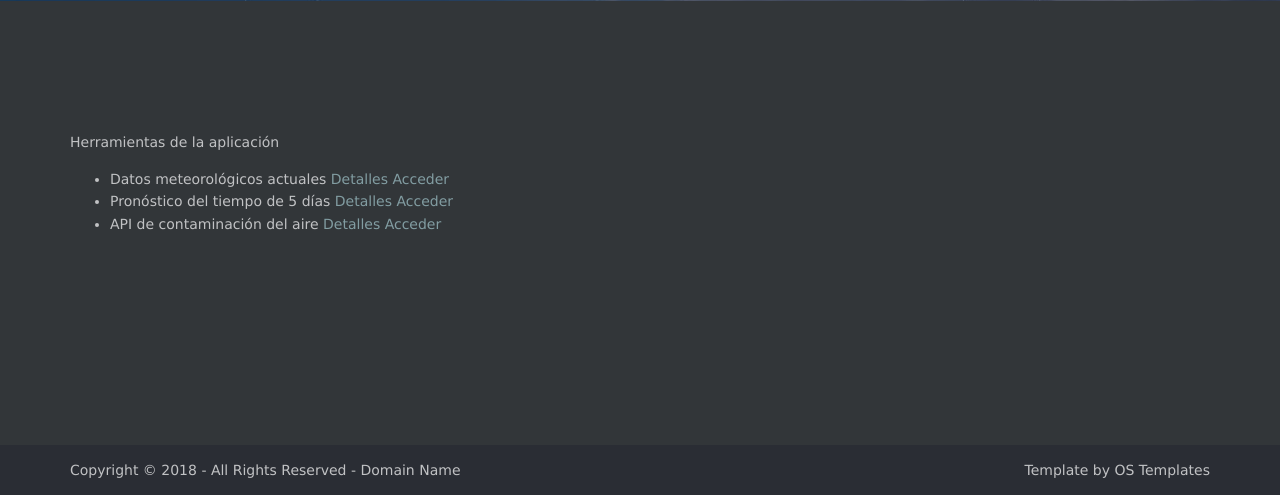
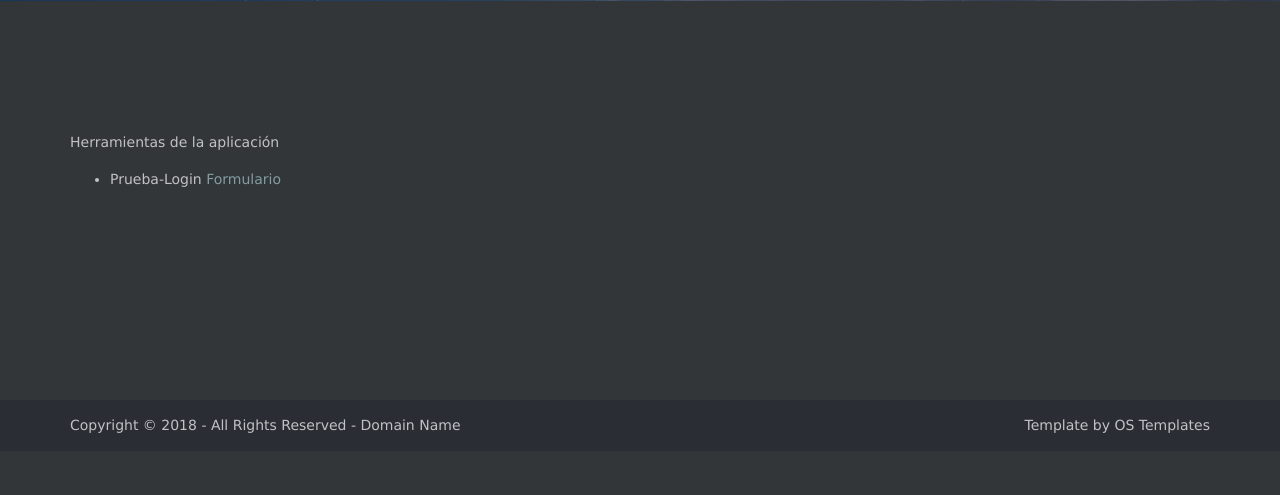
Before and after one commit to Felg-Ts/login-postgres, a Flask app: page / in a window 1280 px wide. Shown: the part 683-1178 px from the top of the page. After the commit the page ends 1116 px from the top, so only its background shows below. Run offline with Flask 2, Linux system fonts and the light colour scheme.

Commit message:
Update inicio.html

```diff
--- a/templates/inicio.html
+++ b/templates/inicio.html
@@ -7,9 +7,8 @@
 <div>
     <p>Herramientas de la aplicación</p>
     <ul>
-        <li>Datos meteorológicos actuales <a href="/detalles/dma"> Detalles</a> <a href="/forms/dma"> Acceder</a></li>
-        <li>Pronóstico del tiempo de 5 días <a href="/detalles/ptdd">Detalles</a> <a href="/forms/ptdd"> Acceder</a></li></li>
-        <li>API de contaminación del aire <a href="/detalles/acda">Detalles</a> <a href="/forms/acda"> Acceder</a></li></li>
+        <li>Prueba-Login <a href="/forms/dma"> Formulario</a></li>
+
     </ul>
 </div>
 {% endblock %}
```
